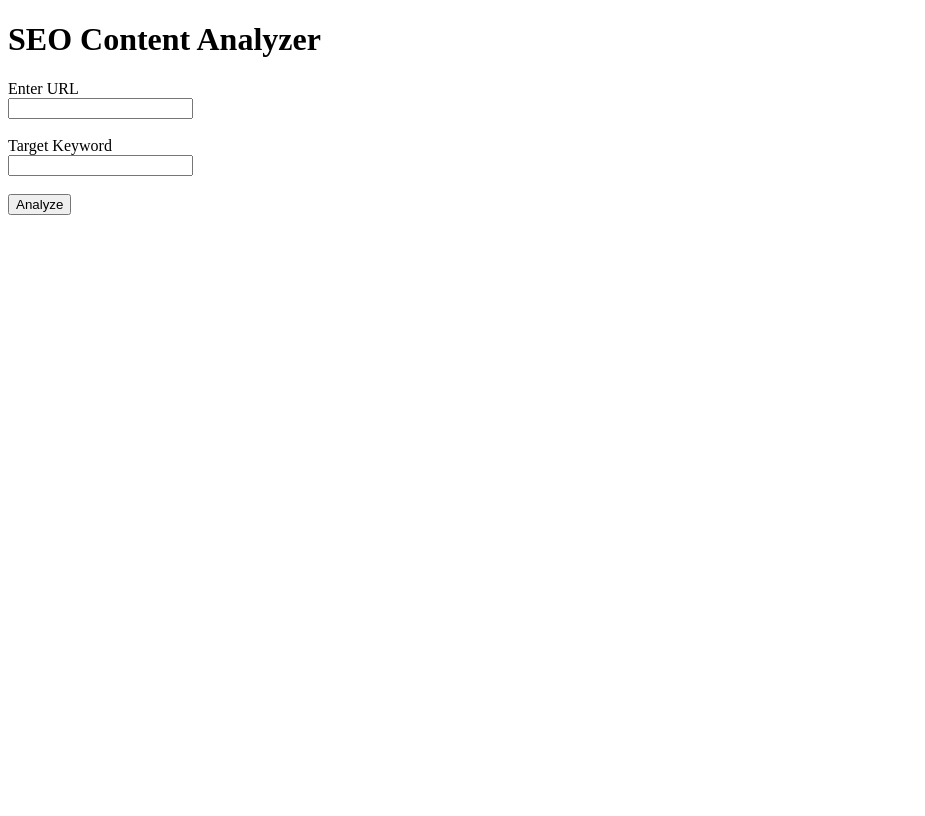
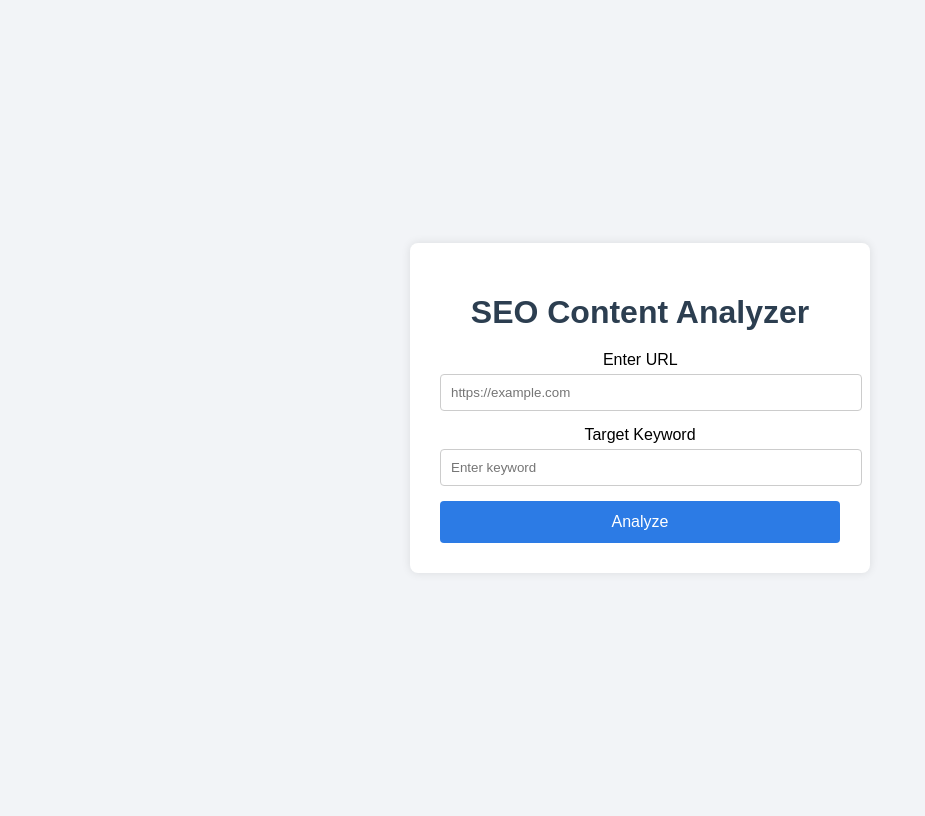
Before and after one commit to mohith1530/seo-content-analyzer, a Flask app: page / in a window 1280 px wide. Shown: the whole page, without its empty margins (0-925 px from the left). Before the commit the page ends 215 px from the top, so only its background shows below. Run offline with Flask 3, Linux system fonts and the light colour scheme.

Commit message:
Improved index page UI

```diff
--- a/templates/index.html
+++ b/templates/index.html
@@ -1,24 +1,80 @@
 <!DOCTYPE html>
 <html>
 <head>
-    <title>SEO Content Analyzer</title>
+<title>SEO Content Analyzer</title>
+
+<style>
+
+body{
+    font-family: Arial;
+    background:#f2f4f7;
+    display:flex;
+    justify-content:center;
+    align-items:center;
+    height:100vh;
+}
+
+.container{
+    background:white;
+    padding:30px;
+    border-radius:8px;
+    width:400px;
+    box-shadow:0 0 10px rgba(0,0,0,0.1);
+    text-align:center;
+}
+
+h1{
+    color:#2c3e50;
+    margin-bottom:20px;
+}
+
+input{
+    width:100%;
+    padding:10px;
+    margin-top:5px;
+    margin-bottom:15px;
+    border:1px solid #ccc;
+    border-radius:4px;
+}
+
+button{
+    width:100%;
+    padding:12px;
+    background:#2c7be5;
+    color:white;
+    border:none;
+    border-radius:4px;
+    font-size:16px;
+    cursor:pointer;
+}
+
+button:hover{
+    background:#1a68d1;
+}
+
+</style>
+
 </head>
 
 <body>
+
+<div class="container">
 
 <h1>SEO Content Analyzer</h1>
 
 <form action="/analyze" method="POST">
 
-<label>Enter URL</label><br>
-<input type="text" name="url" required><br><br>
+<label>Enter URL</label>
+<input type="text" name="url" placeholder="https://example.com" required>
 
-<label>Target Keyword</label><br>
-<input type="text" name="keyword" required><br><br>
+<label>Target Keyword</label>
+<input type="text" name="keyword" placeholder="Enter keyword" required>
 
 <button type="submit">Analyze</button>
 
 </form>
 
+</div>
+
 </body>
 </html>
```
